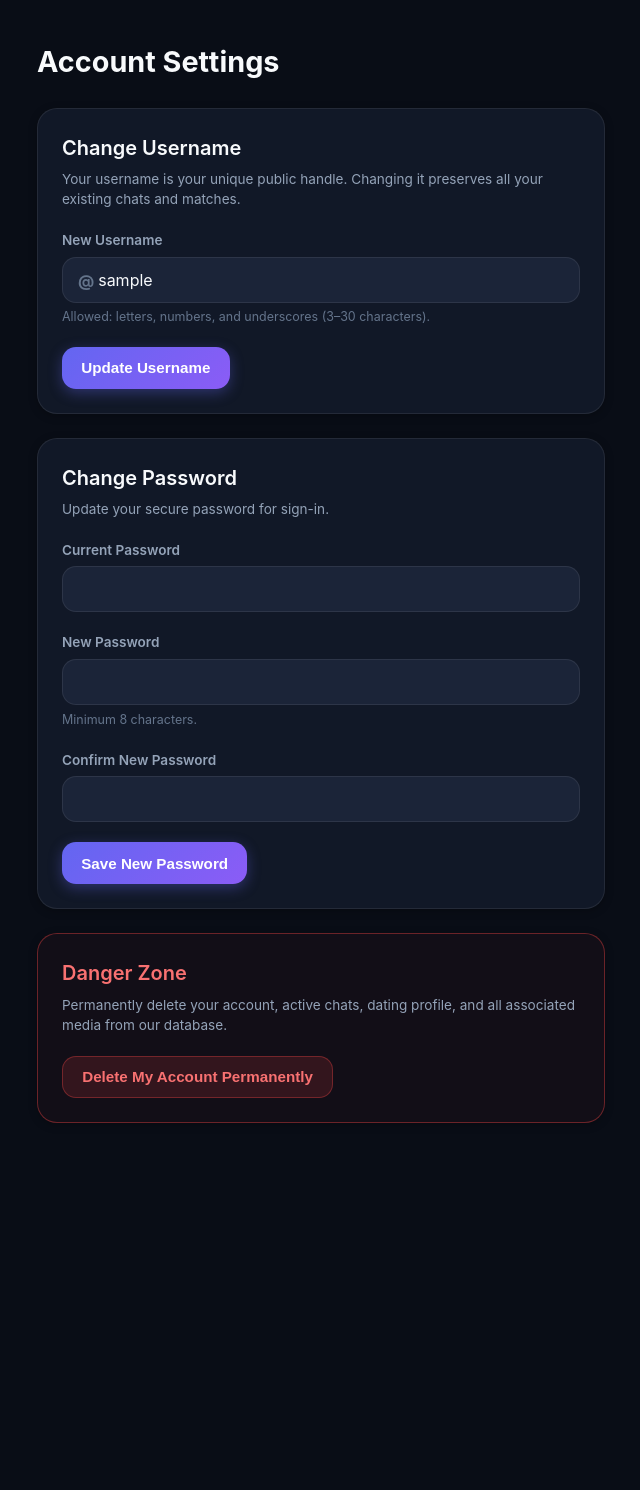
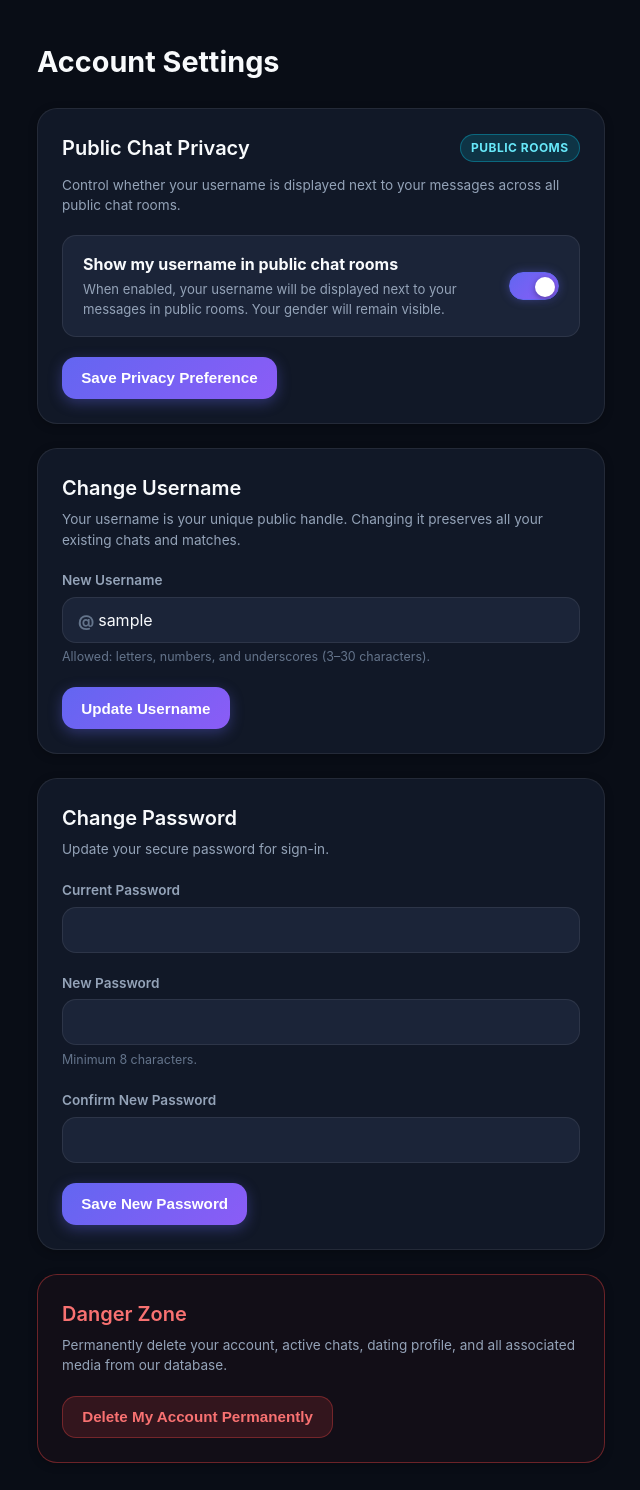
Before and after one commit to pkdsiit/ephemeral, a Flask app: page /settings in a window 1280 px wide. Shown: the part 59-1549 px from the top of the page, without its empty margins (319-959 px from the left). Before the commit the page ends 1182 px from the top, so only its background shows below. Run offline with Flask 3, Linux system fonts and the light colour scheme; the visitor is signed in with stand-in values (Sample User, id 1); parts of the project's set-up code (start-up, migrations or seed data) failed here and were passed over; some libraries are stand-ins or nearby versions.

Commit message:
feat(public-chat): show sender identity with gender, privacy toggle, distinct colors and alignment across all rooms

```diff
--- a/app/models/user.py
+++ b/app/models/user.py
@@ -21,6 +21,8 @@ class User(UserMixin, db.Model):
     display_name = db.Column(db.String(64), nullable=True)
     avatar_path = db.Column(db.String(255), nullable=True)
     bio = db.Column(db.Text, nullable=True)
+    gender = db.Column(db.String(32), nullable=True)
+    show_username_in_public_chat = db.Column(db.Boolean, default=True, nullable=False)
 
     is_active_account = db.Column(db.Boolean, default=True, nullable=False)
     is_admin = db.Column(db.Boolean, default=False, nullable=False)
@@ -169,5 +171,40 @@ class User(UserMixin, db.Model):
             'dating_enabled': bool(self.dating_profile and self.dating_profile.enabled)
         }
 
+    def get_gender_display(self) -> str:
+        """Return formatted gender (e.g. Male, Female, Other, Member)."""
+        if self.gender:
+            return self.gender.capitalize()
+        if self.dating_profile and self.dating_profile.gender:
+            return self.dating_profile.gender.capitalize()
+        return "Member"
+
+    def get_public_chat_identity(self) -> dict:
+        """
+        Public chat identity formatting.
+        Respects show_username_in_public_chat preference without leaking username.
+        Never exposes age.
+        """
+        show_username = getattr(self, 'show_username_in_public_chat', True)
+        if show_username is None:
+            show_username = True
+
+        gender_display = self.get_gender_display()
+
+        if show_username:
+            display_name = f"@{self.username}"
+            username = self.username
+        else:
+            display_name = "Anonymous"
+            username = None
+
+        return {
+            'id': self.id,
+            'display_name': display_name,
+            'username': username,
+            'gender': gender_display,
+            'show_username': show_username
+        }
+
     def __repr__(self) -> str:
         return f"<User @{self.username} ({self.id})>"
--- a/app/static/css/style.css
+++ b/app/static/css/style.css
@@ -641,6 +641,128 @@ img {
   border-bottom-left-radius: 4px;
 }
 
+/* Public Chat Specific Message Structure & Distinct Colors */
+.public-message-wrapper {
+  display: flex;
+  flex-direction: column;
+  max-width: 82%;
+  position: relative;
+  animation: bubblePop 0.2s cubic-bezier(0.34, 1.56, 0.64, 1);
+}
+
+.public-message-wrapper.sent {
+  align-self: flex-end;
+  align-items: flex-end;
+}
+
+.public-message-wrapper.received {
+  align-self: flex-start;
+  align-items: flex-start;
+}
+
+.public-sender-header {
+  font-size: 0.78rem;
+  font-weight: 700;
+  margin-bottom: 0.25rem;
+  display: flex;
+  align-items: center;
+  gap: 0.35rem;
+  padding: 0 0.2rem;
+}
+
+.public-message-wrapper.sent .public-sender-header {
+  color: #c7d2fe;
+}
+
+.public-message-wrapper.received .public-sender-header {
+  color: #34d399; /* Vibrant Green / Emerald Tone */
+}
+
+.public-sender-gender {
+  font-weight: 500;
+  opacity: 0.85;
+}
+
+.public-bubble {
+  padding: 0.65rem 0.95rem;
+  border-radius: 18px;
+  font-size: 0.95rem;
+  line-height: 1.45;
+  word-break: break-word;
+  box-shadow: var(--shadow-sm);
+  position: relative;
+  width: fit-content;
+}
+
+/* My Messages: Right-aligned Blue/Purple Gradient */
+.public-bubble.sent {
+  background: var(--primary-gradient);
+  color: #ffffff;
+  border-bottom-right-radius: 4px;
+  box-shadow: 0 4px 14px rgba(99, 102, 241, 0.3);
+}
+
+/* Other Users' Messages: Left-aligned Green/Emerald Tone */
+.public-bubble.received {
+  background: linear-gradient(135deg, rgba(6, 95, 70, 0.85), rgba(4, 120, 87, 0.85));
+  border: 1px solid rgba(52, 211, 153, 0.35);
+  color: #f0fdf4;
+  border-bottom-left-radius: 4px;
+  box-shadow: 0 4px 14px rgba(16, 185, 129, 0.2);
+}
+
+.public-message-wrapper:hover .message-actions {
+  display: flex;
+}
+
+/* Toggle Switch UI */
+.toggle-switch {
+  position: relative;
+  display: inline-block;
+  width: 50px;
+  height: 28px;
+  flex-shrink: 0;
+}
+
+.toggle-switch input {
+  opacity: 0;
+  width: 0;
+  height: 0;
+}
+
+.toggle-slider {
+  position: absolute;
+  cursor: pointer;
+  inset: 0;
+  background-color: var(--bg-input);
+  border: 1.5px solid var(--border-color);
+  transition: 0.25s cubic-bezier(0.4, 0, 0.2, 1);
+  border-radius: 34px;
+}
+
+.toggle-slider:before {
+  position: absolute;
+  content: "";
+  height: 20px;
+  width: 20px;
+  left: 3px;
+  bottom: 2.5px;
+  background-color: #ffffff;
+  transition: 0.25s cubic-bezier(0.4, 0, 0.2, 1);
+  border-radius: 50%;
+  box-shadow: 0 2px 6px rgba(0, 0, 0, 0.35);
+}
+
+.toggle-switch input:checked + .toggle-slider {
+  background: var(--primary-gradient);
+  border-color: var(--primary);
+  box-shadow: 0 0 10px rgba(99, 102, 241, 0.4);
+}
+
+.toggle-switch input:checked + .toggle-slider:before {
+  transform: translateX(22px);
+}
+
 .message-meta {
   display: flex;
   align-items: center;
--- a/app/templates/main/about.html
+++ b/app/templates/main/about.html
@@ -68,7 +68,7 @@
         </div>
 
         <div style="margin-top:1.25rem; display:flex; flex-wrap:wrap; gap:0.75rem;">
-          <a href="https://www.youtube.com/@CodeHype-Priyanshu" target="_blank" rel="noopener noreferrer" class="btn btn-sm btn-danger" style="background:#dc2626; color:#ffffff; border:none; padding:0.5rem 1rem;">
+          <a href="https://www.youtube.com/@CodeHypeTech" target="_blank" rel="noopener noreferrer" class="btn btn-sm btn-danger" style="background:#dc2626; color:#ffffff; border:none; padding:0.5rem 1rem;">
             ▶️ YouTube — Code Hype
           </a>
           <a href="https://codehype.tech.in/" target="_blank" rel="noopener noreferrer" class="btn btn-sm btn-secondary" style="padding:0.5rem 1rem;">
--- a/app/templates/public_chat/room.html
+++ b/app/templates/public_chat/room.html
@@ -39,7 +39,7 @@
 {% endblock %}
 
 {% block scripts %}
-<script src="{{ url_for('static', filename='js/public_chat.js') }}?v=3.0"></script>
+<script src="{{ url_for('static', filename='js/public_chat.js') }}?v=4.0"></script>
 <script>
   window.publicChatApp = new PublicChatApp({
     roomCode: "{{ room.code }}",
--- a/app/templates/users/settings.html
+++ b/app/templates/users/settings.html
@@ -5,6 +5,42 @@
 {% block content %}
 <div class="container-narrow" style="max-width:600px;">
   <h1 style="font-size:1.8rem; font-weight:700; margin-bottom:1.5rem;">Account Settings</h1>
+
+  <!-- Public Chat Privacy Card -->
+  <div class="card" style="margin-bottom:1.5rem;">
+    <div class="card-header" style="border:none; padding-bottom:0; margin-bottom:0.75rem;">
+      <h2 style="font-size:1.25rem; font-weight:600;">Public Chat Privacy</h2>
+      <span class="badge badge-accent">Public Rooms</span>
+    </div>
+    <p style="color:var(--text-muted); font-size:0.85rem; margin-bottom:1.25rem;">
+      Control whether your username is displayed next to your messages across all public chat rooms.
+    </p>
+
+    <form method="POST" action="{{ url_for('users.update_privacy_settings') }}">
+      <input type="hidden" name="csrf_token" value="{{ csrf_token() }}">
+
+      <div style="background:var(--bg-input); padding:1rem 1.25rem; border-radius:var(--radius-md); border:1px solid var(--border-color); margin-bottom:1.25rem; display:flex; justify-content:space-between; align-items:center; gap:1rem;">
+        <div style="flex:1;">
+          <label for="show_username_in_public_chat" style="font-weight:700; color:var(--text-main); display:block; margin-bottom:0.25rem; cursor:pointer;">
+            Show my username in public chat rooms
+          </label>
+          <p style="color:var(--text-muted); font-size:0.82rem; margin:0; line-height:1.5;">
+            When enabled, your username will be displayed next to your messages in public rooms. Your gender will remain visible.
+          </p>
+        </div>
+        <div>
+          <label class="toggle-switch">
+            <input type="checkbox" id="show_username_in_public_chat" name="show_username_in_public_chat" value="y" {% if current_user.show_username_in_public_chat %}checked{% endif %}>
+            <span class="toggle-slider"></span>
+          </label>
+        </div>
+      </div>
+
+      <button type="submit" class="btn btn-primary">
+        Save Privacy Preference
+      </button>
+    </form>
+  </div>
 
   <!-- Update Username Card -->
   <div class="card" style="margin-bottom:1.5rem;">
--- a/app/users/routes.py
+++ b/app/users/routes.py
@@ -127,6 +127,36 @@ def update_password():
         return redirect(url_for('users.settings'))
 
     return render_template('users/settings.html', username_form=username_form, password_form=form)
+
+
+@users_bp.route('/settings/privacy', methods=['POST'])
+@login_required
+def update_privacy_settings():
+    show_username = bool(request.form.get('show_username_in_public_chat'))
+    current_user.show_username_in_public_chat = show_username
+    current_user.updated_at = datetime.now(timezone.utc)
+    db.session.commit()
+    flash(f"Public chat privacy updated: Username is now {'visible' if show_username else 'hidden (Anonymous)'} in public rooms.", "success")
+    return redirect(url_for('users.settings'))
+
+
+@users_bp.route('/api/settings/privacy', methods=['POST'])
+@login_required
+def api_update_privacy():
+    data = request.get_json(silent=True) or request.form or {}
+    show_username = data.get('show_username_in_public_chat')
+    if isinstance(show_username, str):
+        show_username = show_username.lower() in ('true', '1', 'on', 'yes', 'y')
+    else:
+        show_username = bool(show_username)
+
+    current_user.show_username_in_public_chat = show_username
+    current_user.updated_at = datetime.now(timezone.utc)
+    db.session.commit()
+    return jsonify({
+        'message': 'Privacy setting updated successfully',
+        'show_username_in_public_chat': current_user.show_username_in_public_chat
+    }), 200
 
 
 @users_bp.route('/settings/delete-avatar', methods=['POST'])
```
Also changed, not shown: app/models/public_room.py (+10 -3 lines), app/static/js/public_chat.js (+30 -12 lines), migrations/versions/916ab34c7536_add_public_chat_privacy_and_gender_to_.py (added, +34 -0 lines), tests/conftest.py (+1 -0 lines), tests/test_public_chat.py (+158 -2 lines).
